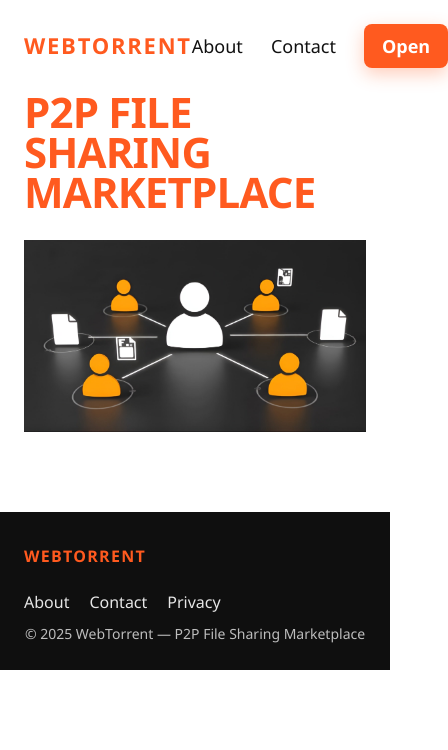
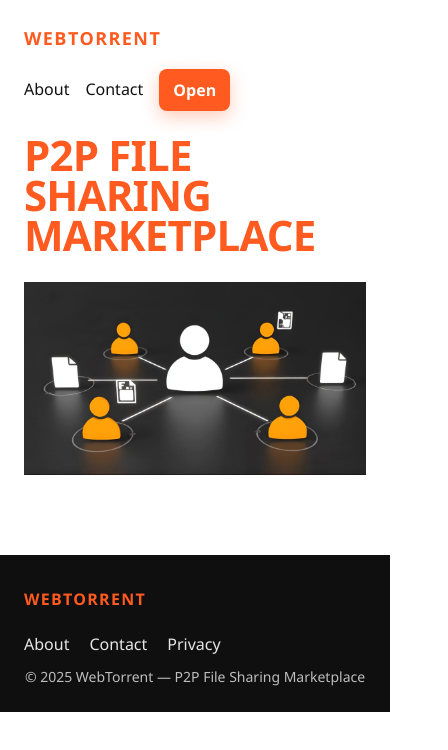
Before and after one commit to AchintyaCh/WebTorrent, a React (Vite) app: page / in a window 390 px wide. Shown: the top 750 px of the page, 448 px wide, since content can reach past the window. Built offline with nearby package versions, Linux system fonts and the light colour scheme.

Commit message:
Responsive update

```diff
--- a/src/components/HomePage.css
+++ b/src/components/HomePage.css
@@ -16,6 +16,8 @@
   padding: 36px 56px;
   background: transparent;
   color: inherit;
+  gap: 16px;
+  flex-wrap: wrap;
 }
 
 .brand {
@@ -31,6 +33,7 @@
   align-items: center;
   gap: 28px;
   font-size: 18px;
+  flex-wrap: wrap;
 }
 
 .nav a {
@@ -84,3 +87,17 @@
   .site-header { padding: 24px; }
   .hero { padding: 0 24px 40px 24px; }
 }
+
+/* Extra small devices */
+@media (max-width: 600px) {
+  .brand { font-size: 18px; }
+  .nav { gap: 16px; font-size: 16px; width: 100%; justify-content: flex-start; }
+  .btn-open { padding: 10px 14px; }
+}
+
+/* Make media elements responsive */
+.hero video,
+.hero img {
+  max-width: 100%;
+  height: auto;
+}
--- a/src/components/WebTorrentPage.css
+++ b/src/components/WebTorrentPage.css
@@ -902,6 +902,14 @@
 .stat-value { background: none !important; -webkit-text-fill-color: var(--orange) !important; color: var(--orange) !important; }
 .stat-label { color: #6b6b6b !important; }
 
+/* Responsiveness tweaks */
+@media (max-width: 600px) {
+  .stats { grid-template-columns: 1fr; }
+  .webtorrent-container input[type="text"],
+  .webtorrent-container input[type="file"] { width: 100%; margin: 10px 0; }
+  .webtorrent-container button { width: 100%; margin-top: 8px; }
+}
+
 /* Make only the Connected Peers stat card black */
 .stat-card.connected {
   background: #0f0f0f !important;
```
Also changed, not shown: public/p2p.jpg (renamed from p2p.jpg), 1 other file (tests, documents, lock files or other folders).
